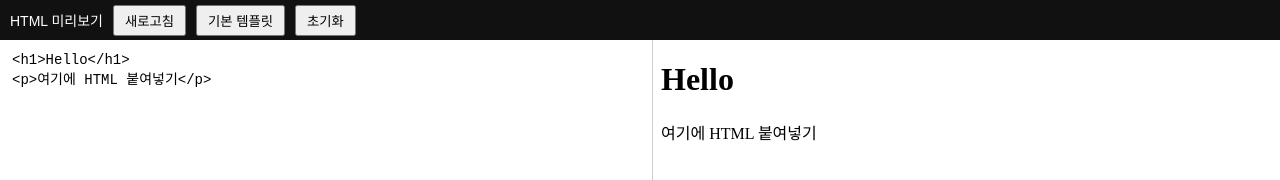
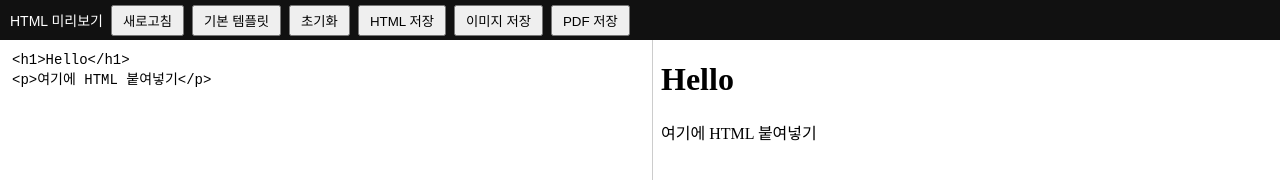
Before and after one commit to 0rcasm/html, a plain HTML site: page index.html in a window 1280 px wide. Shown: the top 180 px of the page. Drawn offline with nearby package versions, Linux system fonts and the light colour scheme.

Commit message:
Add files via upload

```diff
--- a/index.html
+++ b/index.html
@@ -5,16 +5,11 @@
   <title>HTML 미리보기</title>
 
   <style>
-    body {
-      margin: 0;
-      font-family: sans-serif;
-    }
+    body { margin: 0; font-family: sans-serif; }
 
     .topbar {
       position: fixed;
-      top: 0;
-      left: 0;
-      right: 0;
+      top: 0; left: 0; right: 0;
       height: 40px;
       background: #111;
       color: white;
@@ -23,6 +18,7 @@
       padding: 0 10px;
       font-size: 14px;
       z-index: 10;
+      gap: 8px;
     }
 
     .container {
@@ -45,10 +41,10 @@
     iframe {
       width: 50%;
       border: none;
+      background: white;
     }
 
     button {
-      margin-left: 10px;
       padding: 4px 10px;
       cursor: pointer;
     }
@@ -62,6 +58,9 @@
   <button onclick="update()">새로고침</button>
   <button onclick="loadTemplate()">기본 템플릿</button>
   <button onclick="clearCode()">초기화</button>
+  <button onclick="downloadHTML()">HTML 저장</button>
+  <button onclick="downloadImage()">이미지 저장</button>
+  <button onclick="downloadPDF()">PDF 저장</button>
 </div>
 
 <div class="container">
@@ -69,18 +68,22 @@
   <iframe id="preview"></iframe>
 </div>
 
+<!-- 라이브러리 -->
+<script src="https://cdnjs.cloudflare.com/ajax/libs/html2canvas/1.4.1/html2canvas.min.js"></script>
+<script src="https://cdnjs.cloudflare.com/ajax/libs/jspdf/2.5.1/jspdf.umd.min.js"></script>
+
 <script>
   const editor = document.getElementById("editor");
   const preview = document.getElementById("preview");
 
-  // 🔥 저장된 코드 불러오기
+  // 저장된 코드 불러오기
   editor.value = localStorage.getItem("code") || `<h1>Hello</h1>\n<p>여기에 HTML 붙여넣기</p>`;
 
   function update() {
     preview.srcdoc = editor.value;
   }
 
-  // 🔥 자동 저장 + 미리보기 (딜레이)
+  // 자동 저장 + 미리보기
   let timeout;
   editor.addEventListener("input", () => {
     localStorage.setItem("code", editor.value);
@@ -89,7 +92,7 @@
     timeout = setTimeout(update, 300);
   });
 
-  // 🔹 기본 템플릿
+  // 기본 템플릿
   function loadTemplate() {
     const template = `<!DOCTYPE html>
 <html>
@@ -109,7 +112,7 @@
     update();
   }
 
-  // 🔹 초기화
+  // 초기화
   function clearCode() {
     if (confirm("내용을 초기화할까?")) {
       editor.value = "";
@@ -118,7 +121,44 @@
     }
   }
 
-  // 최초 실행
+  // 🔥 HTML 저장
+  function downloadHTML() {
+    const blob = new Blob([editor.value], { type: "text/html" });
+    const link = document.createElement("a");
+    link.download = "document.html";
+    link.href = URL.createObjectURL(blob);
+    link.click();
+  }
+
+  // 🔥 이미지 저장
+  function downloadImage() {
+    const iframe = document.getElementById("preview");
+
+    html2canvas(iframe.contentDocument.body).then(canvas => {
+      const link = document.createElement("a");
+      link.download = "preview.png";
+      link.href = canvas.toDataURL();
+      link.click();
+    });
+  }
+
+  // 🔥 PDF 저장
+  async function downloadPDF() {
+    const iframe = document.getElementById("preview");
+
+    const canvas = await html2canvas(iframe.contentDocument.body);
+    const imgData = canvas.toDataURL("image/png");
+
+    const { jsPDF } = window.jspdf;
+    const pdf = new jsPDF();
+
+    const imgWidth = 190;
+    const imgHeight = (canvas.height * imgWidth) / canvas.width;
+
+    pdf.addImage(imgData, "PNG", 10, 10, imgWidth, imgHeight);
+    pdf.save("preview.pdf");
+  }
+
   update();
 </script>
 
```
